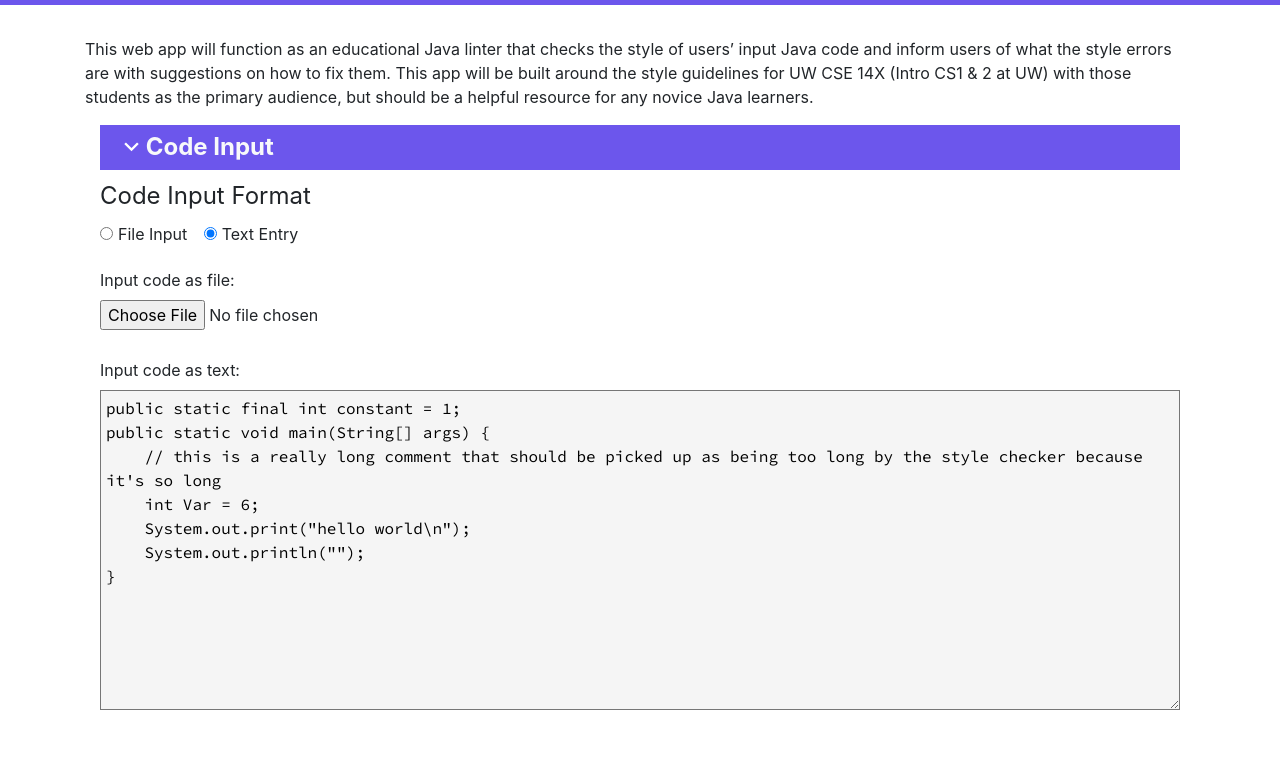
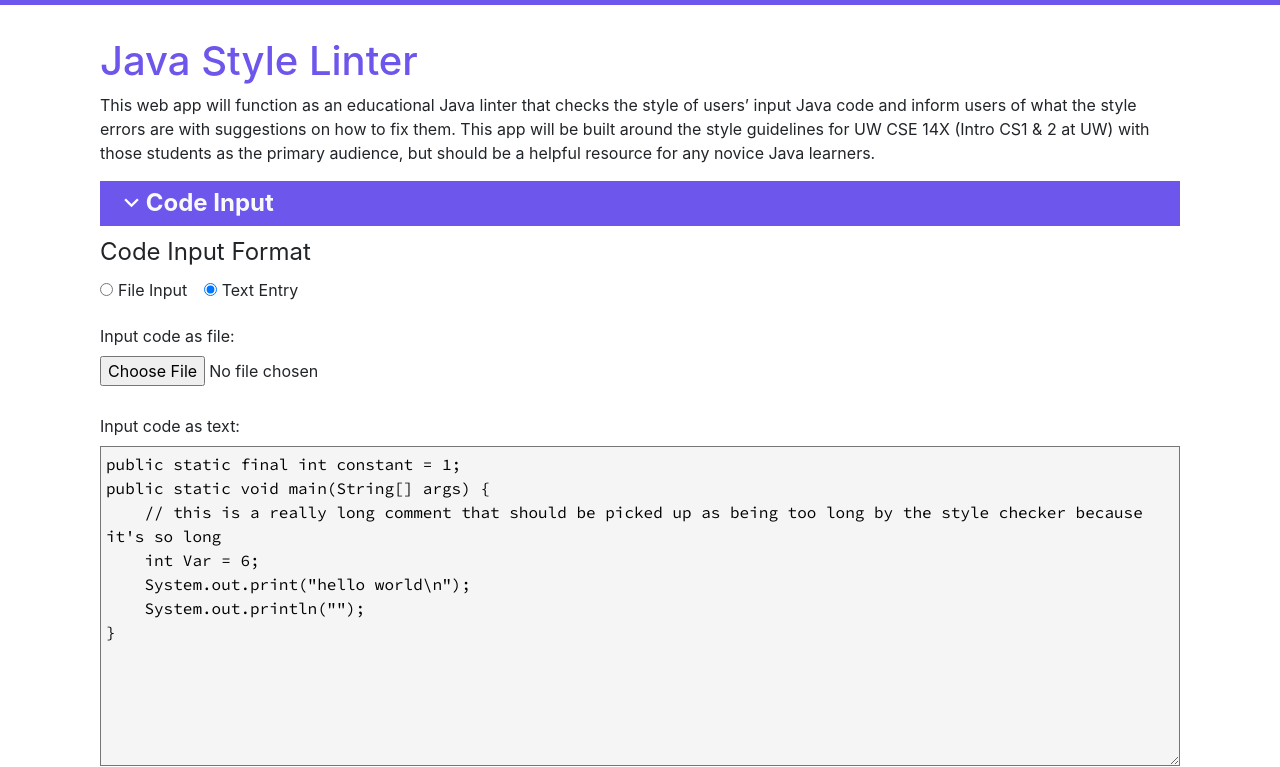
Before and after one commit to oibra/project-1-oibra, a website: page index.html in a window 1280 px wide. Shown: the part 51-818 px from the top of the page. Drawn offline with nearby package versions, Linux system fonts and the light colour scheme.

Commit message:
add h1 to index infrastructure

```diff
--- a/index.html
+++ b/index.html
@@ -34,7 +34,10 @@
     <main class="bg-white">
         <div class="container pt-3 pb-5">
             <section class="mt-3">
-                <p>This web app will function as an educational Java linter that checks the style of users’ input Java code and inform users of what the style errors are with suggestions on how to fix them. This app will be built around the style guidelines for UW CSE 14X (Intro CS1 &amp; 2 at UW) with those students as the primary audience, but should be a helpful resource for any novice Java learners.</p>
+                <div class="container">
+                    <h1 class="text-primary">Java Style Linter</h1>
+                    <p>This web app will function as an educational Java linter that checks the style of users’ input Java code and inform users of what the style errors are with suggestions on how to fix them. This app will be built around the style guidelines for UW CSE 14X (Intro CS1 &amp; 2 at UW) with those students as the primary audience, but should be a helpful resource for any novice Java learners.</p>
+                </div>
             </section>
             <div class="container">
                 <h2 class="collapse-toggler p-2 bg-primary text-light" type="button" data-toggle="collapse" data-target="#code-input"><span class="collapse-button">&nbsp;</span>Code Input</h2>
```
